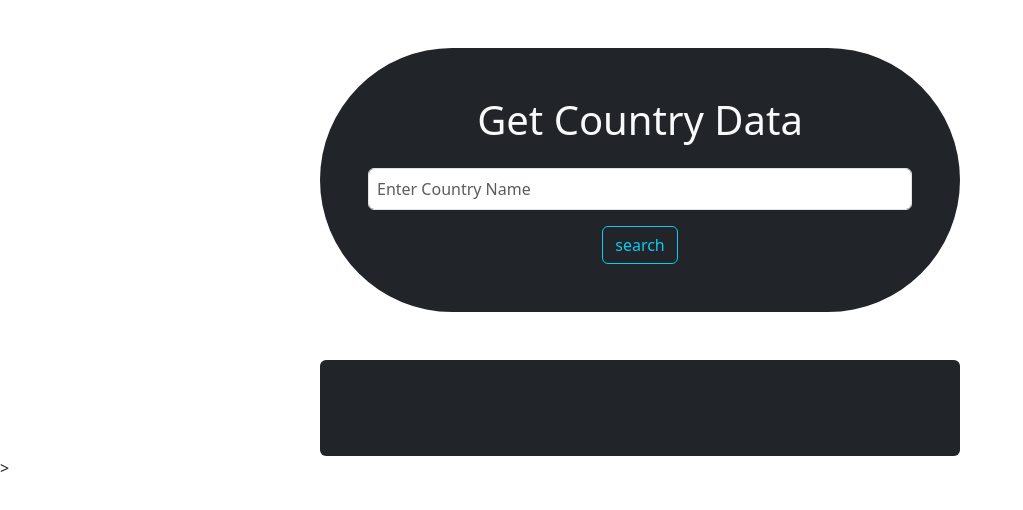
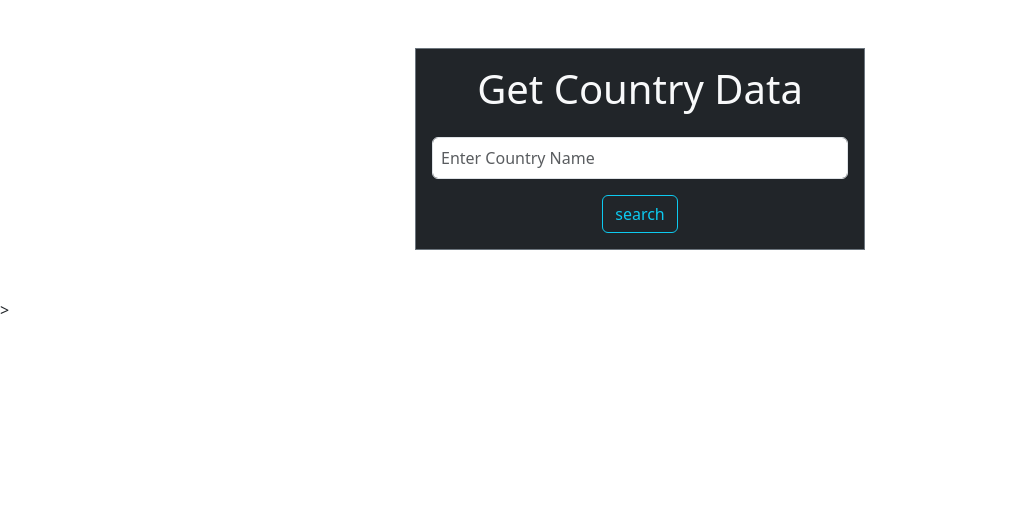
Before and after one commit to AbySunny/Country_Details, a plain HTML site: page index.html in a window 1280 px wide. Shown: the whole page, without its empty margins (0-1023 px from the left). Drawn offline with nearby package versions, Linux system fonts and the light colour scheme.

Commit message:
Country Details

```diff
--- a/index.html
+++ b/index.html
@@ -10,16 +10,19 @@
 
 </head>
 <body>
-
-    <div class="container rounded-pill w-50 bg-dark p-5 mt-5 text-center">
-        <h1 class="text-light">Get Country Data</h1>
-        <input id="cname" type="text" class="form-control p-2 mt-4 mb-3" placeholder="Enter Country Name">
-        <button onclick="search()" type="button" class="btn btn-outline-info">search</button>
+    <div class="calcbox bg-dark border border-secondary mx-auto mt-5" style="width: 450px;">
+        <div class=" p-3  text-center">
+            <h1 class="text-light">Get Country Data</h1>
+            <input id="cname" type="text" class="form-control p-2 mt-4 mb-3" placeholder="Enter Country Name">
+            <button onclick="search()" type="button" class="btn btn-outline-info">search</button>
+        </div>
     </div>
 
-    <div id="result" class="container rounded w-50 bg-dark p-5 mt-5 text-center"></div>>
+
+    <div id="result" class="calcbox bg-dark  mt-5 mx-auto text-center" style="width: 450px;"></div>>
 
     </div>
+
 </body>
 <script src="./javascript/index.js"></script>
 </html>
```
